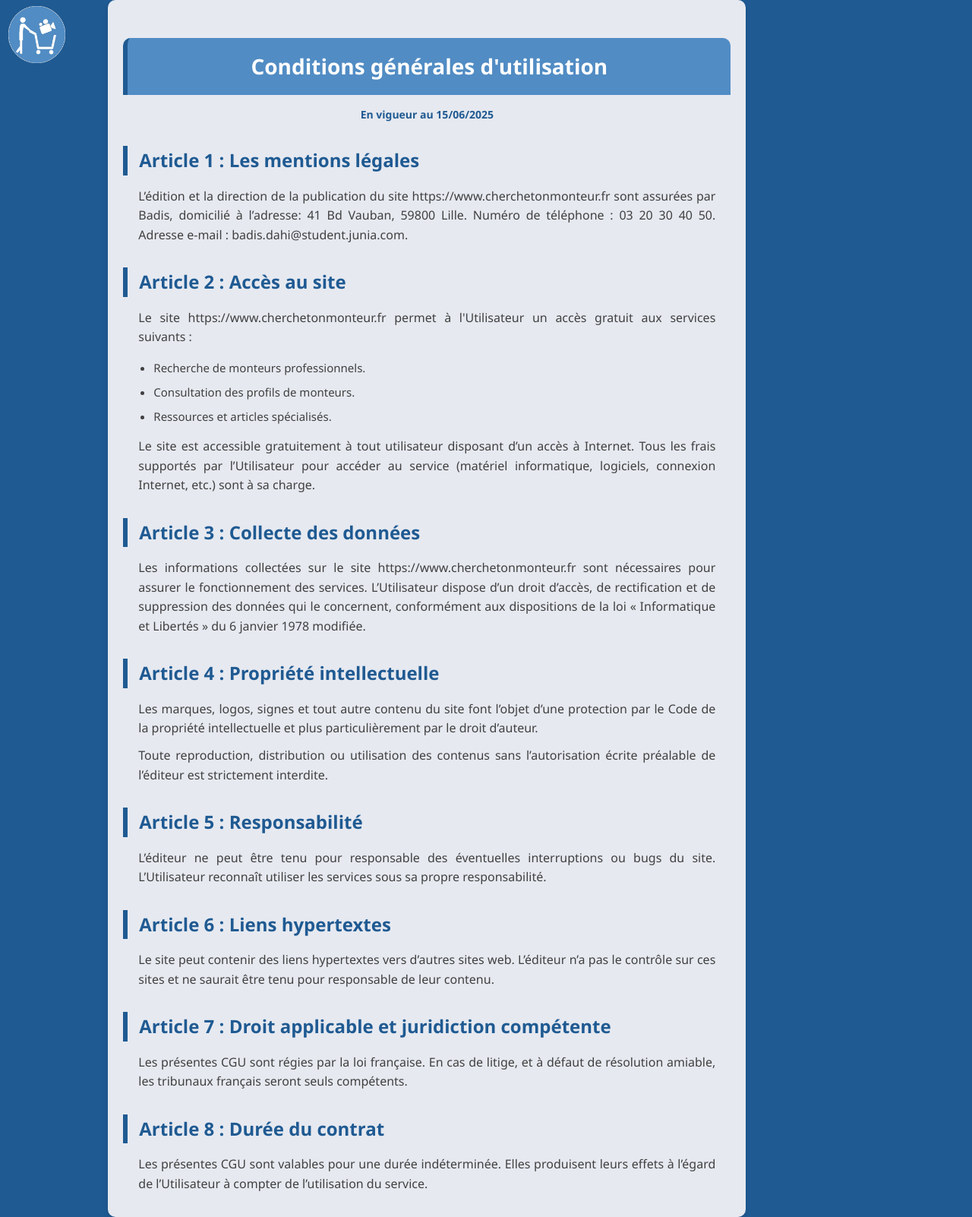
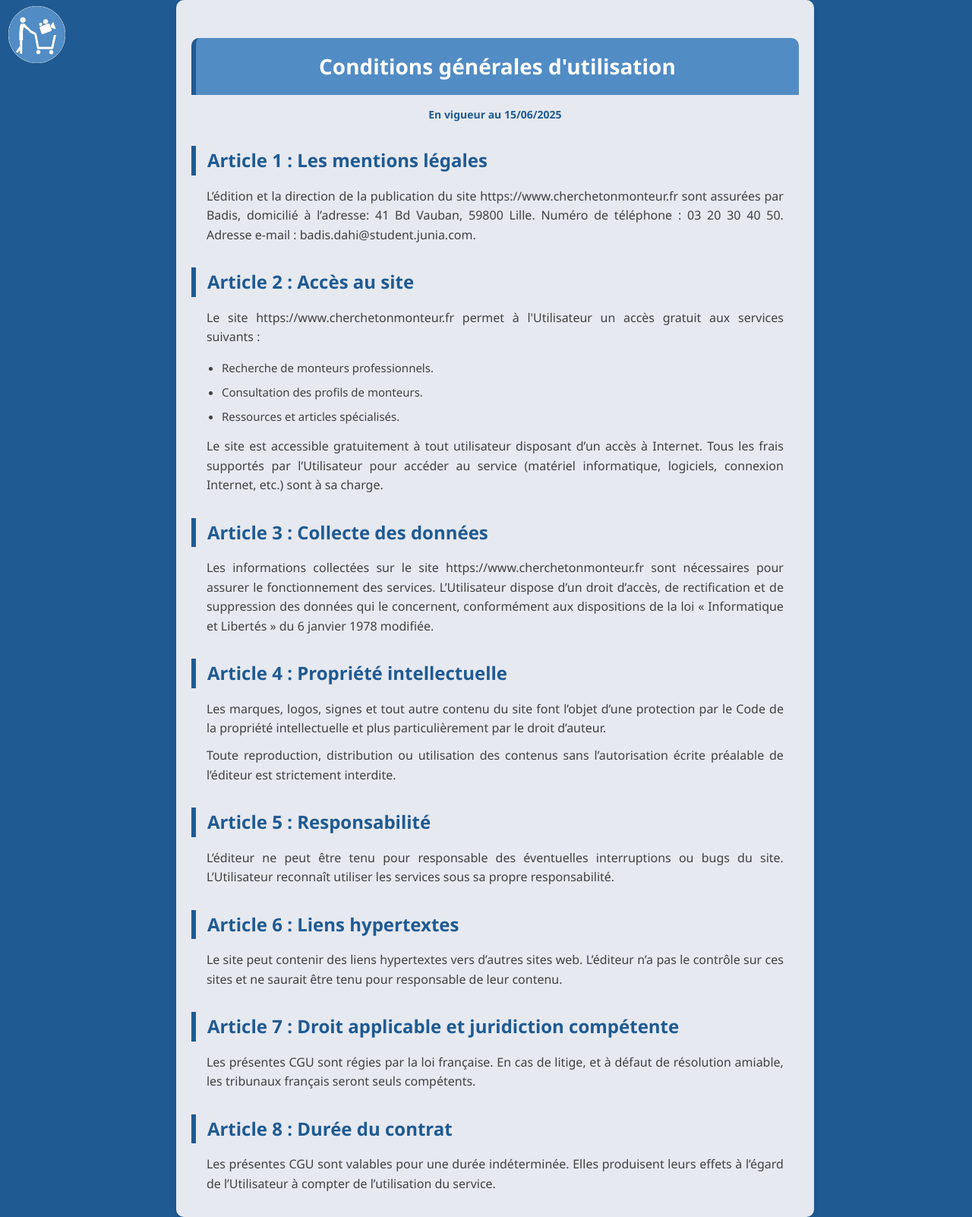
Before and after one commit to Neplexx/PROJET-WEB, a PHP site: page /html/conditions.html in a window 1280 px wide. Shown: the whole page at 76% size. Run offline with PHP 8.4, Linux system fonts and the light colour scheme.

Commit message:
changement majeur

```diff
--- a/styles/conditionsstyle.css
+++ b/styles/conditionsstyle.css
@@ -103,7 +103,7 @@ footer {
 
 .conteneur {
     position: relative;
-    right: 9%;
+    right: 2%;
     max-width: 800px;
     margin: 0 auto;
     background-color: var(--gris-fond);
```
